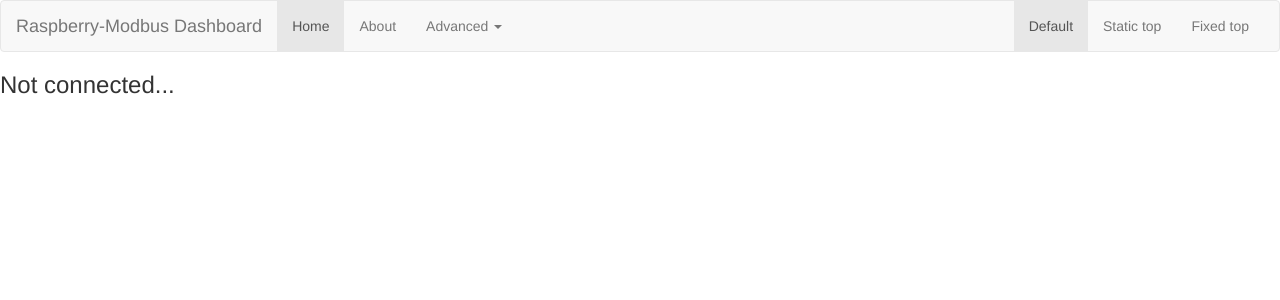
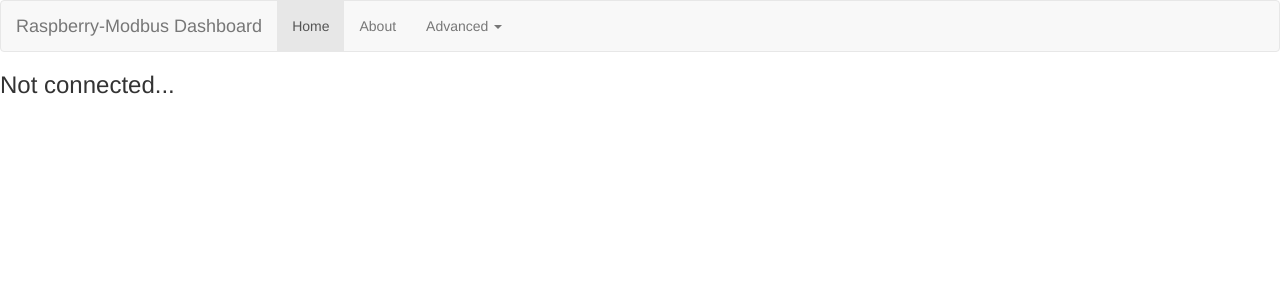
Before and after one commit to BentouDev/MichalModbus, a Flask app: page / in a window 1280 px wide. Shown: the top 300 px of the page. Run offline with Flask 2, Linux system fonts and the light colour scheme; some libraries are stand-ins or nearby versions.

Commit message:
Removed unused options

```diff
--- a/templates/index.html
+++ b/templates/index.html
@@ -32,11 +32,11 @@
             </ul>
           </li>
         </ul>
-        <ul class="nav navbar-nav navbar-right">
+        <!--ul class="nav navbar-nav navbar-right">
           <li class="active"><a href="./">Default <span class="sr-only">(current)</span></a></li>
           <li><a href="../navbar-static-top/">Static top</a></li>
           <li><a href="../navbar-fixed-top/">Fixed top</a></li>
-        </ul>
+        </ul>-->
       </div><!--/.nav-collapse -->
     </div><!--/.container-fluid -->
   </nav>
```
